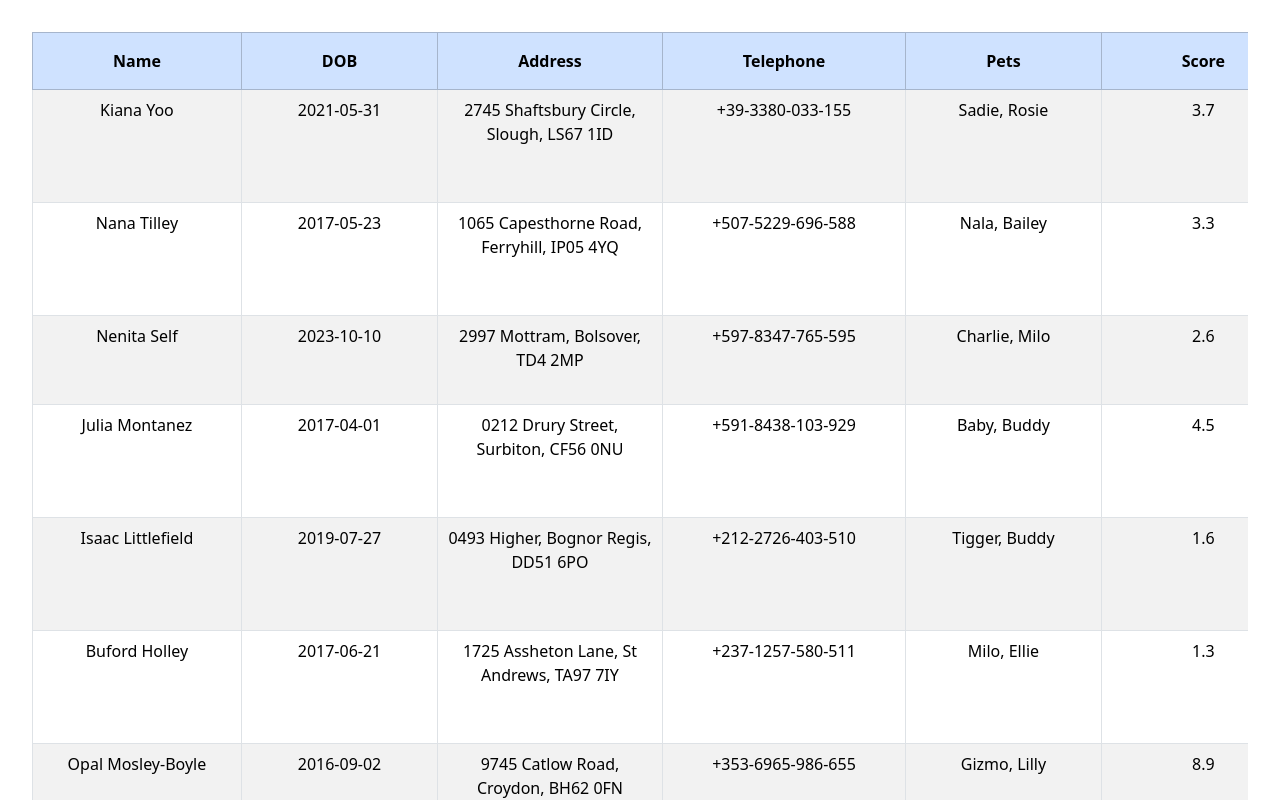
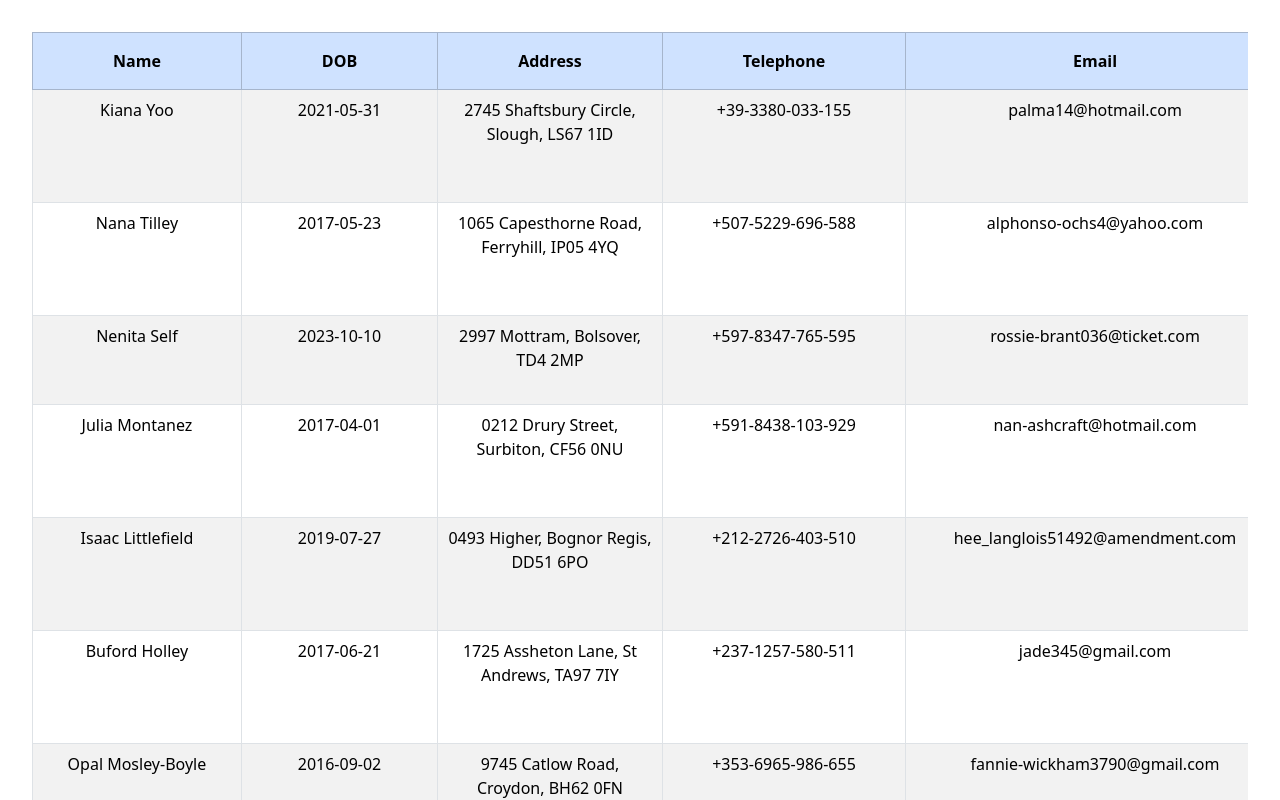
Before and after one commit to ebenezerdon/react-table, a React (Vite) app: page / in a window 1280 px wide. Shown: the top 800 px of the page. Built offline with nearby package versions, Linux system fonts and the light colour scheme.

Commit message:
reorder email location in the table

```diff
--- a/src/components/DataTable.tsx
+++ b/src/components/DataTable.tsx
@@ -36,9 +36,9 @@ const DataTable: React.FC<DataTableProps> = ({ data }) => {
             <th>DOB</th>
             <th>Address</th>
             <th>Telephone</th>
+            <th>Email</th>
             <th>Pets</th>
             <th>Score</th>
-            <th>Email</th>
             <th>URL</th>
             <th className="desc">Description</th>
             <th>Verified</th>
@@ -52,9 +52,9 @@ const DataTable: React.FC<DataTableProps> = ({ data }) => {
               <td data-label="DOB">{person.dob}</td>
               <td data-label="Address">{`${person.address.street}, ${person.address.town}, ${person.address.postode}`}</td>
               <td data-label="Telephone">{person.telephone}</td>
+              <td data-label="Email">{person.email}</td>
               <td data-label="Pets">{person.pets.join(', ')}</td>
               <td data-label="Score">{person.score}</td>
-              <td data-label="Email">{person.email}</td>
               <td data-label="URL">
                 <a href={person.url}>{person.url}</a>
               </td>
```
